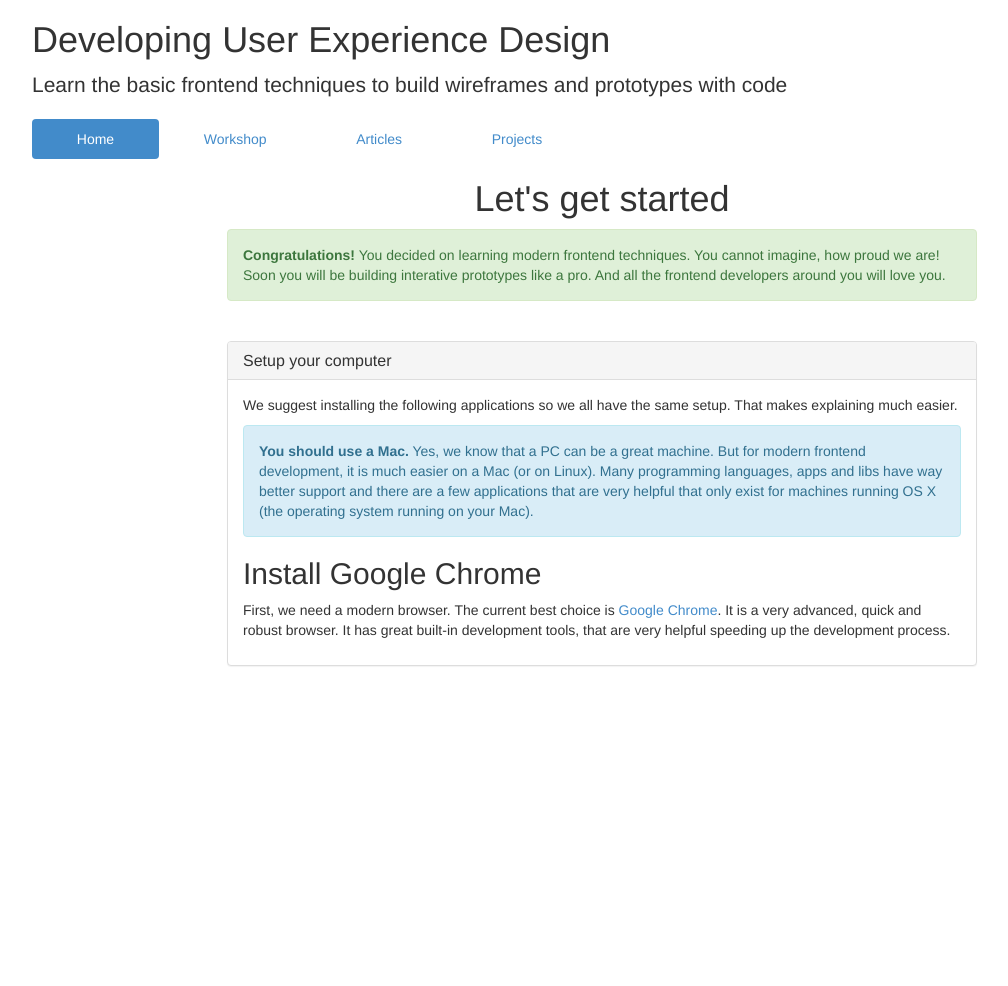
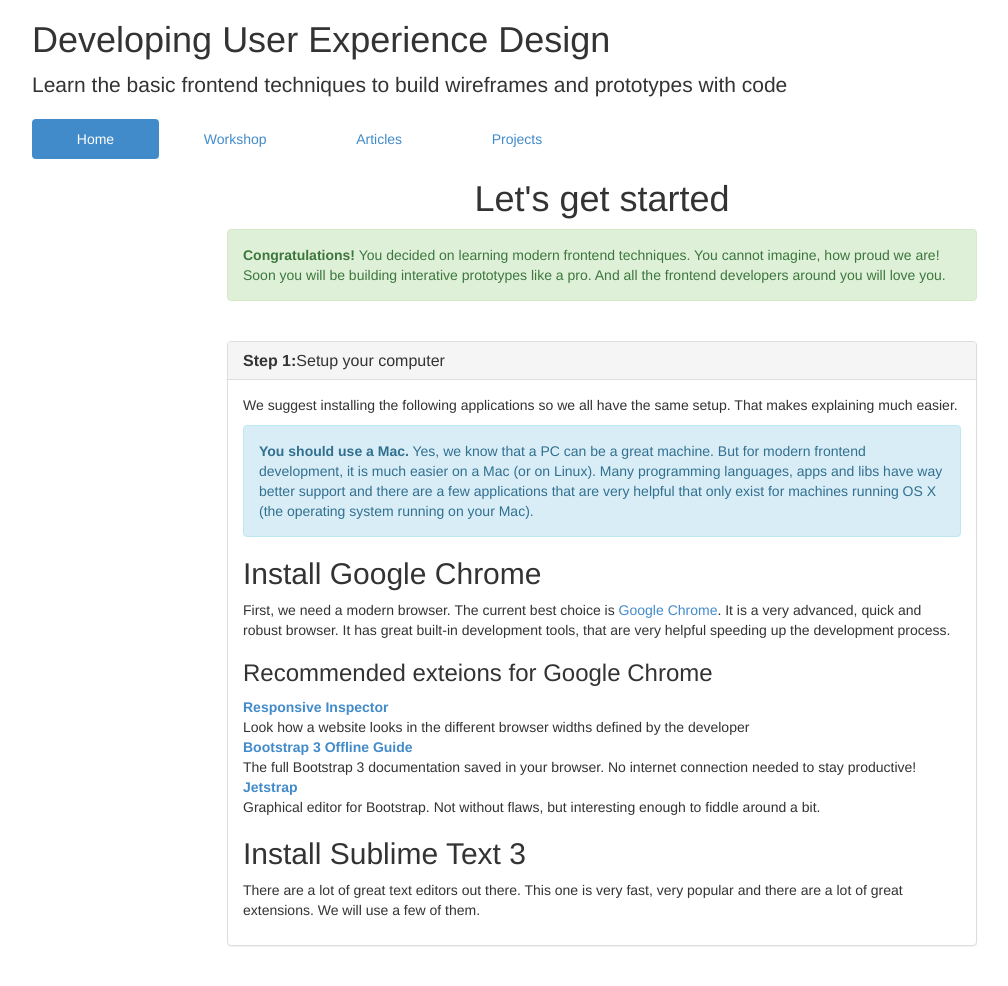
Before and after one commit to developinguxd/developinguxd.github.io, a Jekyll site: the page built from index.html, in a window 1280 px wide. Shown: the whole page, without its empty margins (38-1046 px from the left). Built offline with Jekyll 4.4.1, drawn with Linux system fonts in a browser that asks for light colours; before the commit the page ends 900 px from its top, so only the background shows below that.

Commit message:
Add links for chrome extensions

```diff
--- a/index.html
+++ b/index.html
@@ -1,10 +1,14 @@
 ---
 layout: default
 title: Developing User Experience Design
+
 url:
     bs: http://getbootstrap.com
     subl: http://sublime-text.com
     chrome: http://google.com/chrome
+    chrome-responsive: https://chrome.google.com/webstore/detail/responsive-inspector/memcdolmmnmnleeiodllgpibdjlkbpim
+    chrome-bootstrap-offline: https://chrome.google.com/webstore/detail/bootstrap-3-offline-guide/gaojaekjdcfbdfiiggmklaocglaknnkd
+    chrome-jetstrap: https://chrome.google.com/webstore/detail/jetstrap/ndidnhmjfaoocflngigkohfahebhjele
 ---
 
 <h1>{{ page.title }}</h1>
@@ -14,7 +18,7 @@ url:
   <div class="col-md-6">
     <button data-toggle-nav="[data-main-nav]" class="btn btn-default visible-xs" type="button">&#9776;</button>
     <ul class="nav nav-pills nav-justified hidden-xs" data-main-nav>
-      <li class="active"><a href="#">Home</a></li>
+      <li class="active"><a href="/">Home</a></li>
       <li><a href="#">Workshop</a></li>
       <li><a href="#">Articles</a></li>
       <li><a href="#">Projects</a></li>
@@ -28,7 +32,7 @@ url:
     <p class="alert alert-success vgap"><strong>Congratulations!</strong> You decided on learning modern frontend techniques. You cannot imagine, how proud we are! Soon you will be building interative prototypes like a pro. And all the frontend developers around you will love you.</p>
     <section class="panel panel-default panel-step vgap">
       <header class="panel-heading">
-        <h3 class="panel-title">Setup your computer</h3>
+        <h3 class="panel-title"><strong>Step 1:</strong>Setup your computer</h3>
       </header>
       <section class="panel-body">
       <p>We suggest installing the following applications so we all have the same setup. That makes explaining much easier.</p>
@@ -36,6 +40,18 @@ url:
       </p>
       <h1 class="h2">Install Google Chrome</h1>
        <p>First, we need a modern browser. The current best choice is <a href="{{page.url.chrome}}" target="_blank">Google Chrome</a>. It is a very advanced, quick and robust browser. It has great built-in development tools, that are very helpful speeding up the development process.</p>
+       <h2 class="h3">Recommended exteions for Google Chrome</h2>
+       <dl>
+         <dt><a href="{{page.url.chrome-responsive}}">Responsive Inspector</a></dt>
+         <dd>Look how a website looks in the different browser widths defined by the developer</dd>
+         <dt><a href="{{page.url.chrome-bootstrap-offline}}">Bootstrap 3 Offline Guide</a></dt>
+         <dd>The full Bootstrap 3 documentation saved in your browser. No internet connection needed to stay productive!</dd>
+         <dt><a href="{{page.url.chrome-jetstrap}}">Jetstrap</a></dt>
+         <dd>Graphical editor for Bootstrap. Not without flaws, but interesting enough to fiddle around a bit.</dd>
+       </dl>
+       <p></p>
+      <h1 class="h2">Install Sublime Text 3</h1>
+       <p>There are a lot of great text editors out there. This one is very fast, very popular and there are a lot of great extensions. We will use a few of them.  </p>
      </section>
    </section>
  </div>
```
